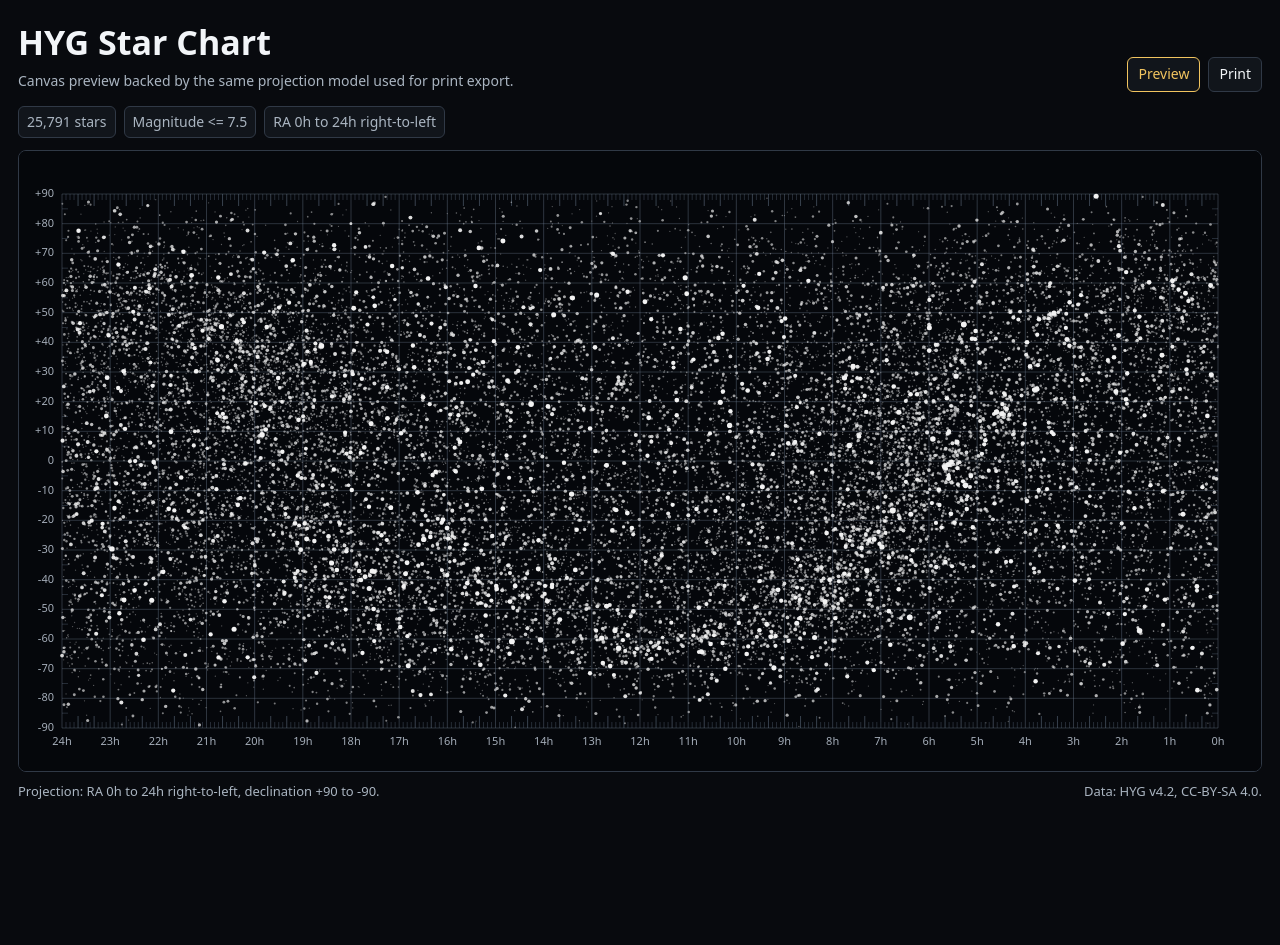
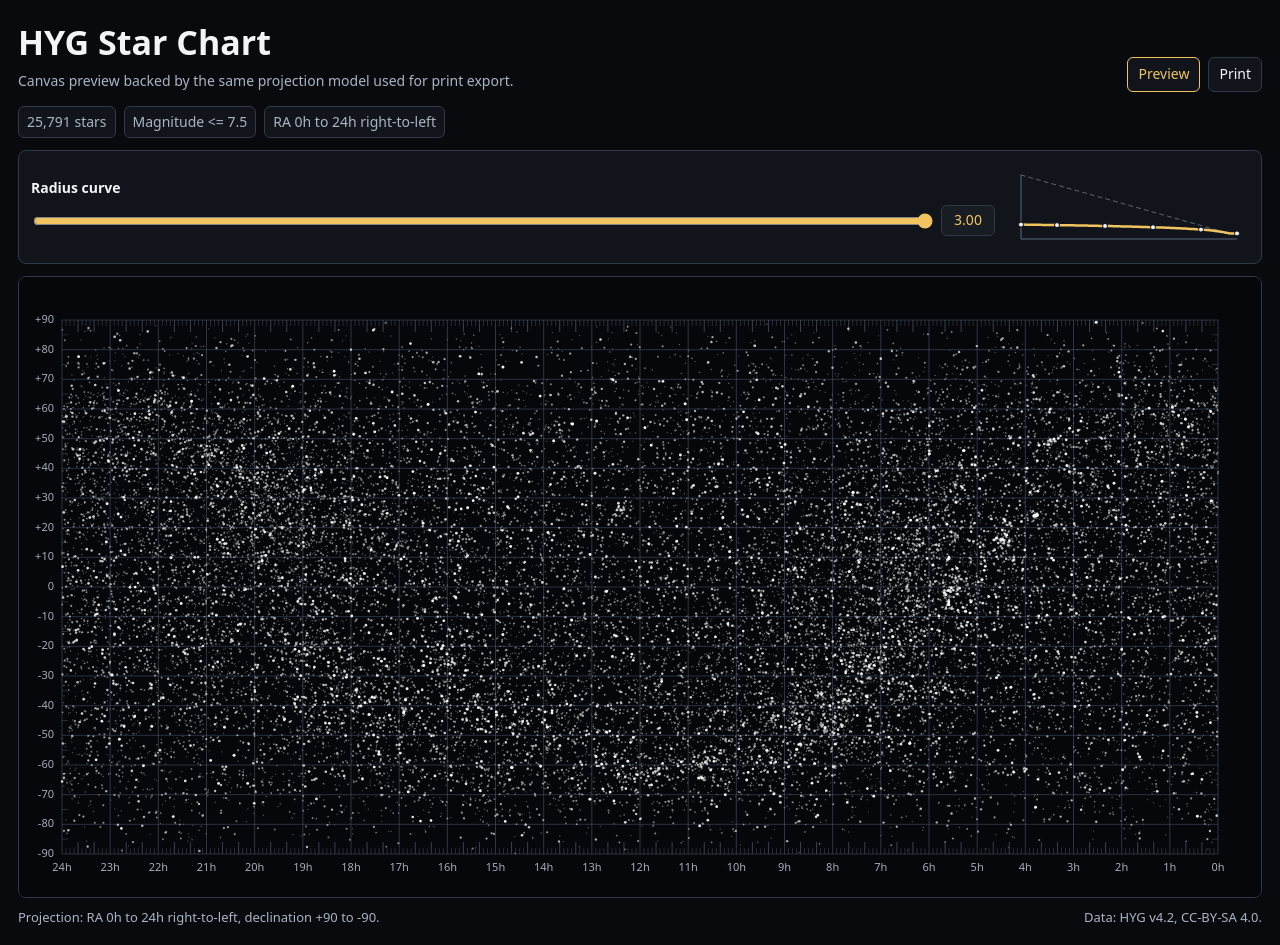
Before and after one commit to jamesmiller2404/star_chart_equirectangular1, a Next.js app: page / in a window 1280 px wide. Before the commit the page ends 819 px from the top, so only its background shows below. Built offline with nearby package versions, Linux system fonts and the light colour scheme.

Commit message:
scaled logarithmic scale to 3.0 and baked it in

```diff
--- a/app/globals.css
+++ b/app/globals.css
@@ -105,6 +105,83 @@ select {
   color: var(--muted);
 }
 
+.radius-control {
+  display: grid;
+  grid-template-columns: minmax(240px, 1fr) 240px;
+  align-items: center;
+  gap: 14px;
+  margin-bottom: 12px;
+  border: 1px solid var(--line);
+  border-radius: 8px;
+  padding: 12px;
+  background: var(--surface);
+}
+
+.radius-slider label {
+  display: block;
+  margin-bottom: 7px;
+  color: var(--text);
+  font-weight: 650;
+}
+
+.range-row {
+  display: grid;
+  grid-template-columns: 1fr 54px;
+  align-items: center;
+  gap: 10px;
+}
+
+.range-row input {
+  width: 100%;
+  accent-color: var(--gold);
+}
+
+.range-row output {
+  min-width: 54px;
+  border: 1px solid var(--line);
+  border-radius: 6px;
+  padding: 4px 7px;
+  background: var(--surface-2);
+  color: var(--gold);
+  text-align: center;
+  font-variant-numeric: tabular-nums;
+}
+
+.radius-curve {
+  display: block;
+  width: 100%;
+  height: 88px;
+  color: var(--line-strong);
+}
+
+.radius-curve line {
+  stroke: currentColor;
+  stroke-width: 1;
+}
+
+.radius-curve polyline {
+  fill: none;
+  stroke-linecap: round;
+  stroke-linejoin: round;
+}
+
+.radius-curve-linear {
+  stroke: var(--line-strong);
+  stroke-width: 1;
+  stroke-dasharray: 4 4;
+}
+
+.radius-curve-active {
+  stroke: var(--gold);
+  stroke-width: 2.5;
+}
+
+.radius-curve circle {
+  fill: var(--text);
+  stroke: var(--bg);
+  stroke-width: 1;
+}
+
 .chart-frame {
   position: relative;
   width: 100%;
@@ -182,4 +259,8 @@ select {
   .chart-frame {
     min-height: 280px;
   }
+
+  .radius-control {
+    grid-template-columns: 1fr;
+  }
 }
--- a/src/chart/chart-model.mjs
+++ b/src/chart/chart-model.mjs
@@ -66,11 +66,17 @@ export function colorForStar(star) {
   return '#f2f2f2';
 }
 
-export function starRadius(star, scale = 1) {
-  const minimumRadius = 0.65;
-  const linearRadius = Math.max(minimumRadius, (8 - star.mag) * 0.78);
-  const compression = 0.75;
-  return (minimumRadius + Math.log1p((linearRadius - minimumRadius) * compression) / compression) * scale;
+export const DEFAULT_RADIUS_COMPRESSION = 3;
+export const MINIMUM_STAR_RADIUS = 0.65;
+
+export function starRadiusForMagnitude(magnitude, compression = DEFAULT_RADIUS_COMPRESSION) {
+  const linearRadius = Math.max(MINIMUM_STAR_RADIUS, (8 - magnitude) * 0.78);
+  if (compression <= 0) return linearRadius;
+  return MINIMUM_STAR_RADIUS + Math.log1p((linearRadius - MINIMUM_STAR_RADIUS) * compression) / compression;
+}
+
+export function starRadius(star, scale = 1, compression = DEFAULT_RADIUS_COMPRESSION) {
+  return starRadiusForMagnitude(star.mag, compression) * scale;
 }
 
 export function starOpacity(star) {
--- a/src/components/StarChartCanvas.tsx
+++ b/src/components/StarChartCanvas.tsx
@@ -7,10 +7,12 @@ import {
   createDecTicks,
   createRaMinuteTicks,
   createRaTicks,
+  DEFAULT_RADIUS_COMPRESSION,
   labelForStar,
   pointForStar,
   starOpacity,
   starRadius,
+  starRadiusForMagnitude,
 } from '@/src/chart/chart-model.mjs';
 import type { StarDataset, StarRecord } from '@/src/data/load-stars';
 
@@ -27,6 +29,7 @@ export function StarChartCanvas({ dataUrl }: { dataUrl: string }) {
   const hoverTargets = useRef<HoverTarget[]>([]);
   const [dataset, setDataset] = useState<StarDataset | null>(null);
   const [error, setError] = useState<string | null>(null);
+  const [radiusCompression, setRadiusCompression] = useState(DEFAULT_RADIUS_COMPRESSION);
 
   useEffect(() => {
     let cancelled = false;
@@ -74,7 +77,7 @@ export function StarChartCanvas({ dataUrl }: { dataUrl: string }) {
       for (let i = dataset.stars.length - 1; i >= 0; i -= 1) {
         const star = dataset.stars[i];
         const point = pointForStar(star, width, height, padding);
-        const radius = starRadius(star, dpr);
+        const radius = starRadius(star, dpr, radiusCompression);
 
         context.beginPath();
         context.fillStyle = colorForStar(star);
@@ -97,7 +100,7 @@ export function StarChartCanvas({ dataUrl }: { dataUrl: string }) {
     draw();
     window.addEventListener('resize', draw);
     return () => window.removeEventListener('resize', draw);
-  }, [dataset]);
+  }, [dataset, radiusCompression]);
 
   function showNearest(event: React.MouseEvent<HTMLCanvasElement>) {
     const canvas = canvasRef.current;
@@ -139,6 +142,25 @@ export function StarChartCanvas({ dataUrl }: { dataUrl: string }) {
         {error ? <span className="meta-pill">{error}</span> : null}
       </div>
 
+      <section className="radius-control" aria-label="Star radius curve controls">
+        <div className="radius-slider">
+          <label htmlFor="radius-compression">Radius curve</label>
+          <div className="range-row">
+            <input
+              id="radius-compression"
+              type="range"
+              min="0"
+              max="3"
+              step="0.01"
+              value={radiusCompression}
+              onChange={(event) => setRadiusCompression(Number(event.target.value))}
+            />
+            <output htmlFor="radius-compression">{radiusCompression.toFixed(2)}</output>
+          </div>
+        </div>
+        <RadiusCurveGraph compression={radiusCompression} />
+      </section>
+
       <div className="chart-frame">
         <canvas
           ref={canvasRef}
@@ -156,6 +178,40 @@ export function StarChartCanvas({ dataUrl }: { dataUrl: string }) {
         <span>Data: HYG v4.2, CC-BY-SA 4.0.</span>
       </footer>
     </>
+  );
+}
+
+function RadiusCurveGraph({ compression }: { compression: number }) {
+  const width = 240;
+  const height = 88;
+  const padding = 12;
+  const magnitudes = [-1.5, 0, 2, 4, 6, 7.5];
+  const maxLinearRadius = starRadiusForMagnitude(-1.5, 0);
+  const points = Array.from({ length: 80 }, (_, index) => {
+    const magnitude = -1.5 + (index / 79) * 9;
+    const x = padding + (index / 79) * (width - padding * 2);
+    const y = height - padding - (starRadiusForMagnitude(magnitude, compression) / maxLinearRadius) * (height - padding * 2);
+    return `${x.toFixed(2)},${y.toFixed(2)}`;
+  }).join(' ');
+  const linearPoints = Array.from({ length: 24 }, (_, index) => {
+    const magnitude = -1.5 + (index / 23) * 9;
+    const x = padding + (index / 23) * (width - padding * 2);
+    const y = height - padding - (starRadiusForMagnitude(magnitude, 0) / maxLinearRadius) * (height - padding * 2);
+    return `${x.toFixed(2)},${y.toFixed(2)}`;
+  }).join(' ');
+
+  return (
+    <svg className="radius-curve" viewBox={`0 0 ${width} ${height}`} role="img" aria-label="Radius curve graph">
+      <line x1={padding} y1={height - padding} x2={width - padding} y2={height - padding} />
+      <line x1={padding} y1={padding} x2={padding} y2={height - padding} />
+      <polyline className="radius-curve-linear" points={linearPoints} />
+      <polyline className="radius-curve-active" points={points} />
+      {magnitudes.map((magnitude) => {
+        const x = padding + ((magnitude + 1.5) / 9) * (width - padding * 2);
+        const y = height - padding - (starRadiusForMagnitude(magnitude, compression) / maxLinearRadius) * (height - padding * 2);
+        return <circle key={magnitude} cx={x} cy={y} r="2.5" />;
+      })}
+    </svg>
   );
 }
 
```
Also changed, not shown: poc/stars-mag-7_5.json, public/data/stars-mag-7_5.json.
